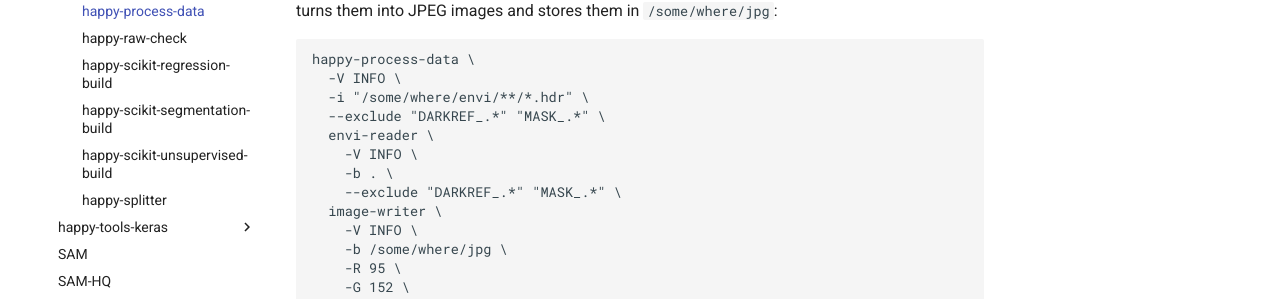
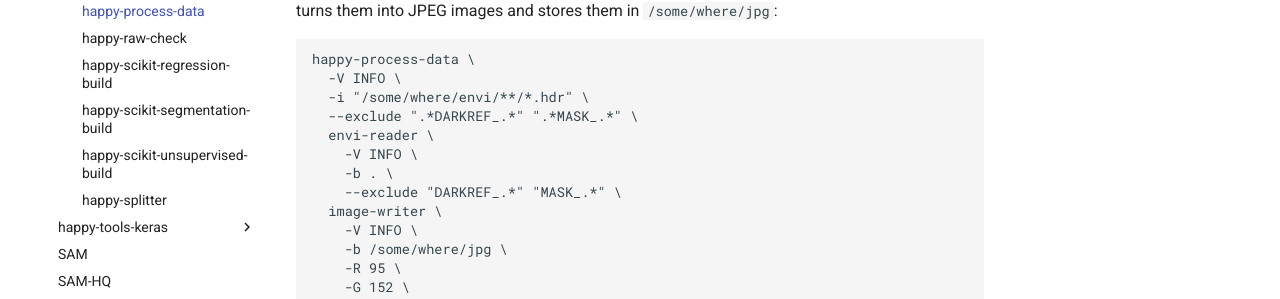
Before and after one commit to wairas/hsi-website, an MkDocs documentation site: the page built from docs/happy/happy_tools/happy-process-data.md, in a window 1280 px wide and 900 px high, scrolled down 687 px. Shown: the part 467-766 px from the top of the window. Built offline with MkDocs 1.6.1 and Material for MkDocs 9.7.7, drawn with Linux system fonts in a browser that asks for light colours; comment, search, counter and statistics services are not loaded; some of the changed text lies outside the part shown.

Commit message:
fixed exclusion regexps

```diff
--- a/docs/happy/happy_tools/happy-process-data.md
+++ b/docs/happy/happy_tools/happy-process-data.md
@@ -54,7 +54,7 @@ The following command finds all `.hdr` files recursively below the directory
 happy-process-data \
   -V INFO \
   -i "/some/where/envi/**/*.hdr" \
-  --exclude "DARKREF_.*" "MASK_.*" \
+  --exclude ".*DARKREF_.*" ".*MASK_.*" \
   envi-reader \
     -V INFO \
     -b . \
```
